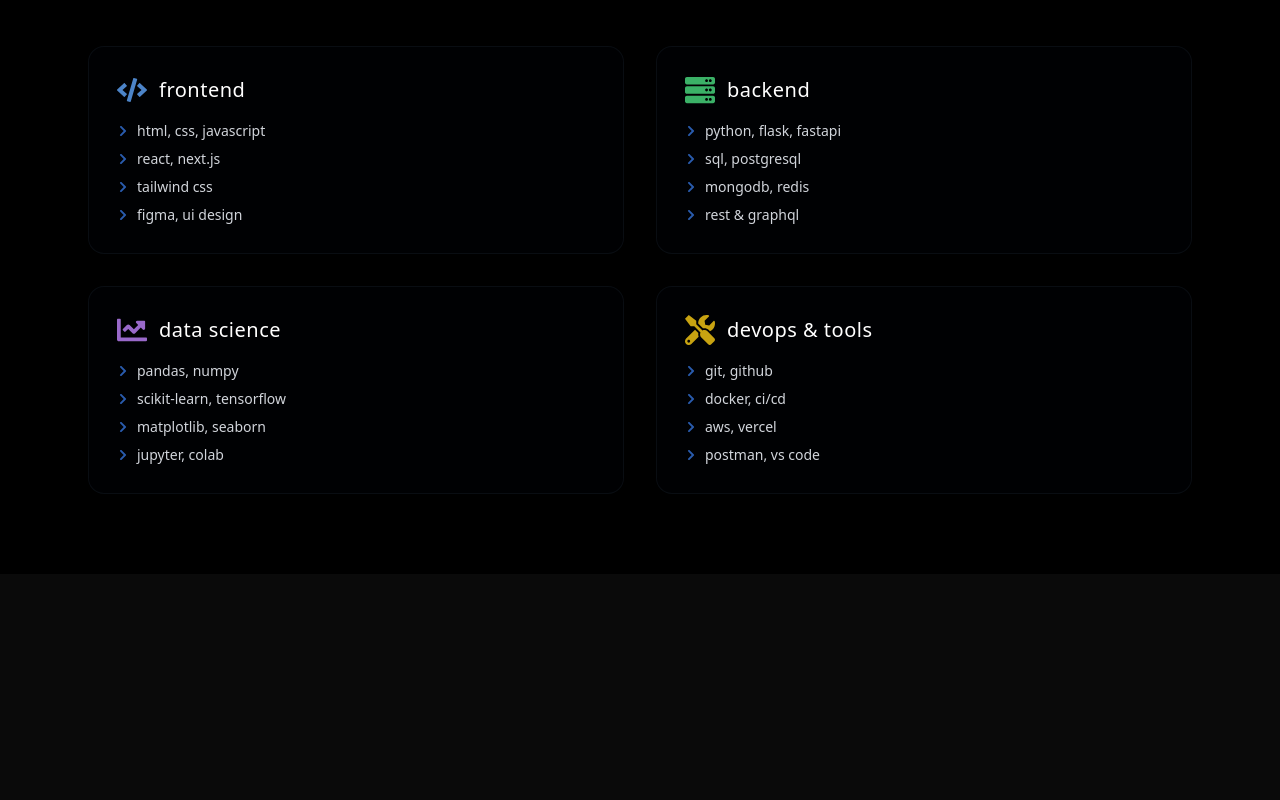
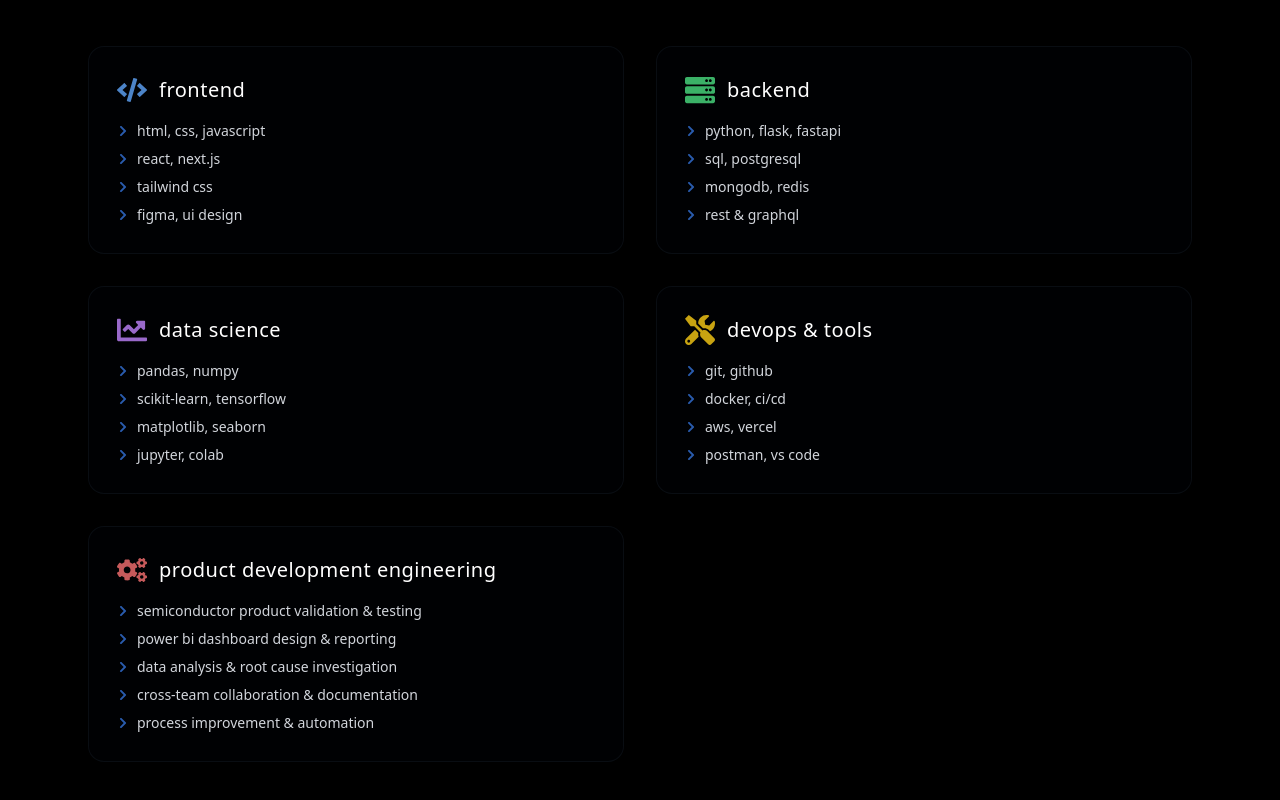
Before and after one commit to daniyalrosli/my-portfolio, a Next.js app: page /skills in a window 1280 px wide. Shown: the part 270-1070 px from the top of the page. Before the commit the page ends 844 px from the top, so only its background shows below. Built offline with nearby package versions, Linux system fonts and the light colour scheme.

Commit message:
ui updated

```diff
--- a/src/app/skills/page.tsx
+++ b/src/app/skills/page.tsx
@@ -7,16 +7,14 @@
   FaChartLine,
   FaTools,
   FaChevronRight,
-} from "react-icons/fa"; // Import icons
+  FaCogs, // icon for product development
+} from "react-icons/fa";
 
-// animation variants for smooth fade-in
 const containerVariants = {
   hidden: { opacity: 0 },
   show: {
     opacity: 1,
-    transition: {
-      staggerChildren: 0.15,
-    },
+    transition: { staggerChildren: 0.15 },
   },
 };
 
@@ -67,13 +65,21 @@
         "postman, vs code",
       ],
     },
+    {
+      title: "product development engineering",
+      icon: <FaCogs className="text-red-400" />,
+      items: [
+        "semiconductor product validation & testing",
+        "power bi dashboard design & reporting",
+        "data analysis & root cause investigation",
+        "cross-team collaboration & documentation",
+        "process improvement & automation",
+      ],
+    },
   ];
 
   return (
     <main className="bg-white dark:bg-black text-gray-900 dark:text-white min-h-screen font-sans lowercase antialiased overflow-hidden relative">
-      {/* Removed background radial gradient and animations */}
-      {/* Removed <style jsx> block */}
-
       <Navbar />
 
       <section className="relative z-10 min-h-screen flex flex-col items-center px-4 sm:px-6 py-12 md:py-20 max-w-6xl mx-auto space-y-12">
@@ -84,8 +90,7 @@
           animate={{ opacity: 1, y: 0 }}
           transition={{ duration: 0.6, ease: "easeOut" }}
         >
-          <h1 className="text-4xl md:text-6xl font-extralight tracking-tighter text-gray-900 dark:text-white drop-shadow-none">
-            {/* Removed drop-shadow */}
+          <h1 className="text-4xl md:text-6xl font-extralight tracking-tighter">
             my skills
           </h1>
           <p className="text-base text-gray-600 dark:text-gray-300 max-w-md mx-auto font-light leading-relaxed">
@@ -95,8 +100,7 @@
             </span>{" "}
             and solve complex challenges.
           </p>
-          <div className="w-20 h-1 bg-gray-400 dark:bg-gray-600 mx-auto rounded-full mt-6" />{" "}
-          {/* Solid color divider */}
+          <div className="w-20 h-1 bg-gray-400 dark:bg-gray-600 mx-auto rounded-full mt-6" />
         </motion.header>
 
         {/* tech stack */}
@@ -112,10 +116,7 @@
               className="group relative p-7 bg-gray-50/50 dark:bg-gray-950/20 border border-gray-200/30 dark:border-gray-800/30 rounded-2xl backdrop-blur-md transition-all duration-500 hover:bg-gray-100/50 dark:hover:bg-gray-900/30 hover:border-blue-500/50 dark:hover:border-blue-700/50 hover:shadow-2xl hover:shadow-blue-500/20 dark:hover:shadow-blue-900/20 transform hover:-translate-y-1"
               variants={itemVariants}
             >
-              {/* Removed optional background glow on hover */}
-              {/* <div className="absolute inset-0 rounded-2xl opacity-0 group-hover:opacity-100 transition-opacity duration-500 bg-gradient-to-br from-blue-900/40 to-purple-900/40 pointer-events-none" /> */}
-
-              <div className="relative z-10 flex items-center mb-4 text-gray-900 dark:text-white">
+              <div className="relative z-10 flex items-center mb-4">
                 <span className="text-3xl mr-3 opacity-80 group-hover:opacity-100 transition-opacity duration-300">
                   {section.icon}
                 </span>
@@ -123,13 +124,13 @@
                   {section.title}
                 </h3>
               </div>
-              <ul className="space-y-2 text-gray-600 dark:text-gray-300 relative z-10">
+              <ul className="space-y-2 text-gray-600 dark:text-gray-300">
                 {section.items.map((item, i) => (
                   <li
                     key={i}
                     className="flex items-center text-sm font-light group-hover:text-gray-700 dark:group-hover:text-gray-100 transition-colors duration-200"
                   >
-                    <FaChevronRight className="text-xs mr-2 text-blue-500 dark:text-blue-500 opacity-70 group-hover:opacity-100 transition-opacity duration-200" />{" "}
+                    <FaChevronRight className="text-xs mr-2 text-blue-500 dark:text-blue-500 opacity-70 group-hover:opacity-100 transition-opacity duration-200" />
                     {item}
                   </li>
                 ))}
@@ -138,8 +139,6 @@
           ))}
         </motion.div>
       </section>
-
-      {/* Removed simple keyframe animation for background elements */}
     </main>
   );
 }
```
